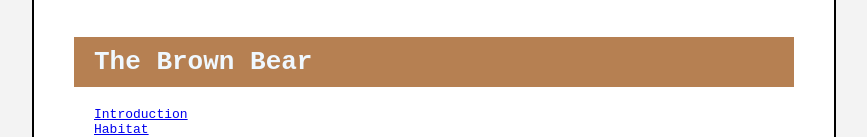
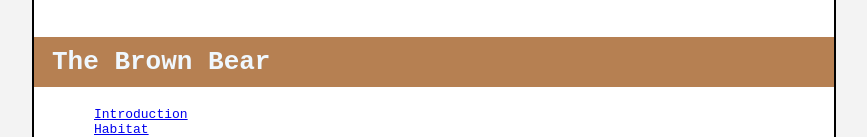
Before and after one commit to marenthedejong/Gerepareerde-beren-pagina-oefening-, a plain HTML site: page index.html in a window 1280 px wide. Shown: the part 170-307 px from the top of the page, without its empty margins (206-1073 px from the left). Drawn offline with Linux system fonts and the light colour scheme.

Commit message:
Achtergrond door laten lopen en tekst uitlijnen

```diff
--- a/beren.css
+++ b/beren.css
@@ -50,8 +50,10 @@ body{
 h1{
 	background-color: #b68052;
 	margin: 20px;
-	padding: 10px 20px;
+	padding: 10px 58px;
 	color: aliceblue;
+	margin-right: -70px;
+	margin-left: -60px;
 }
 
 h2{
```
Also changed, not shown: index.html (line endings or trailing spaces).
